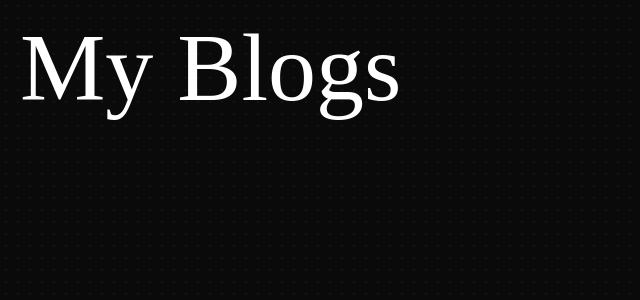
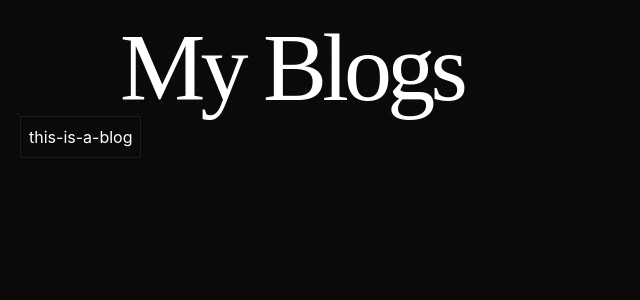
Before and after one commit to dhruvmane/dhruvmane.github.io, a SvelteKit app: page /blogs in a window 1280 px wide. Shown: the top 300 px of the page, without its empty margins (0-640 px from the left). Built offline with nearby package versions, Linux system fonts and the light colour scheme; a web font is replaced by a local one.

Commit message:
work on blogs

```diff
--- /dev/null
+++ b/src/lib/blogs/this-is-a-blog.mdx
@@ -0,0 +1,5 @@
+---
+title: This is a Blog
+---
+
+This is Blog Content.
--- /dev/null
+++ b/src/lib/components/Widgets/Blogs/BlogWidget.svelte
@@ -0,0 +1,7 @@
+<script lang="ts">
+    let { blog } = $props()
+</script>
+
+<main class="p-2 border border-white/7">
+    {blog.slug}
+</main>
--- a/src/lib/modules/functions.svelte.ts
+++ b/src/lib/modules/functions.svelte.ts
@@ -1,12 +1,11 @@
-export async function getAllBlogs() {
-
+export function getAllBlogs() {
     // Get Blogs
-    const blogs = import.meta.glob('/src/lib/blogs/*.md', { query: '?raw', import: 'default', eager: true });
+    const blogs = import.meta.glob('/src/lib/blogs/*.mdx', { query: '?raw', import: 'default', eager: true });
     let paths = Object.entries(blogs).map(([path, file]) => {
         const metadata = (file as any).metadata;
-        const slug = path.split('/').pop()?.replace('.md', '')
+        const slug = path.split('/').pop()?.replace('.mdx', '')
 
-        return { slug, metadata, path}
+        return { slug, metadata, path }
     }).filter(blog => blog.slug?.split("")[0] !== '_')
 
     return paths
--- a/src/routes/blogs/+page.svelte
+++ b/src/routes/blogs/+page.svelte
@@ -1,13 +1,23 @@
 <script lang="ts">
     import { getAllBlogs } from '$lib/modules/functions.svelte'
-	import { onMount } from 'svelte';
+    import BlogWidget from '$lib/components/Widgets/Blogs/BlogWidget.svelte'
+    import { onMount } from 'svelte';
 
-	let blogs: any[] = $state( getAllBlogs())
+	let blogs: {slug: string | undefined; metadata: any; path: string;}[] = $state(getAllBlogs())
 
     onMount(async () => {
+      $inspect(blogs)
     })
 </script>
 
 <main class="text-white min-h-screen w-full page wallpaper p-5">
-    <h2 class="font-blog-title text-8xl">My Blogs</h2>
+    <div class="mx-25">
+        <h2 class="font-blog-title text-8xl tracking-tighter">My Blogs</h2>
+    </div>
+
+    <div class="w-fit">
+        {#each blogs as blog}
+            <BlogWidget blog={blog} />
+        {/each}
+    </div>
 </main>
```
